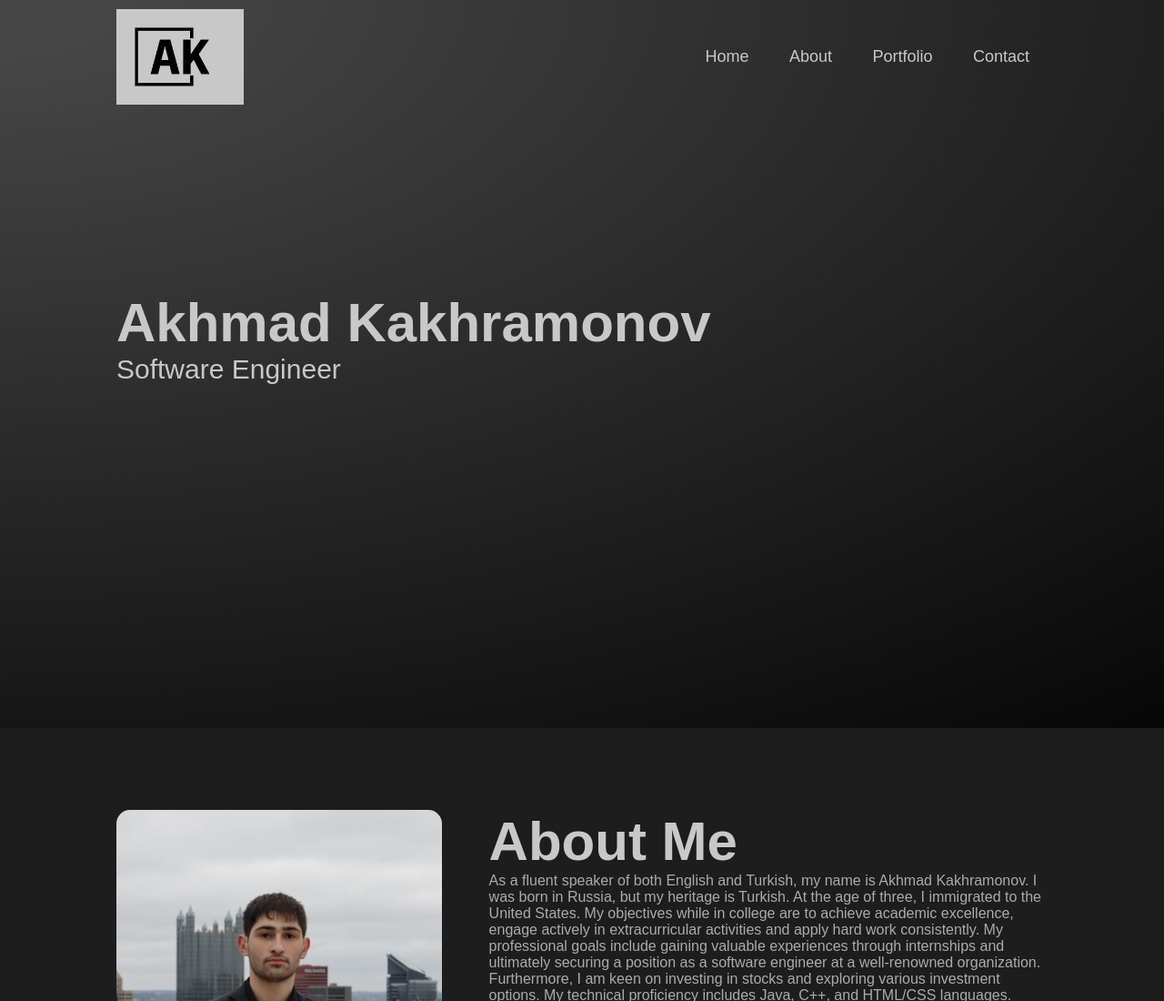
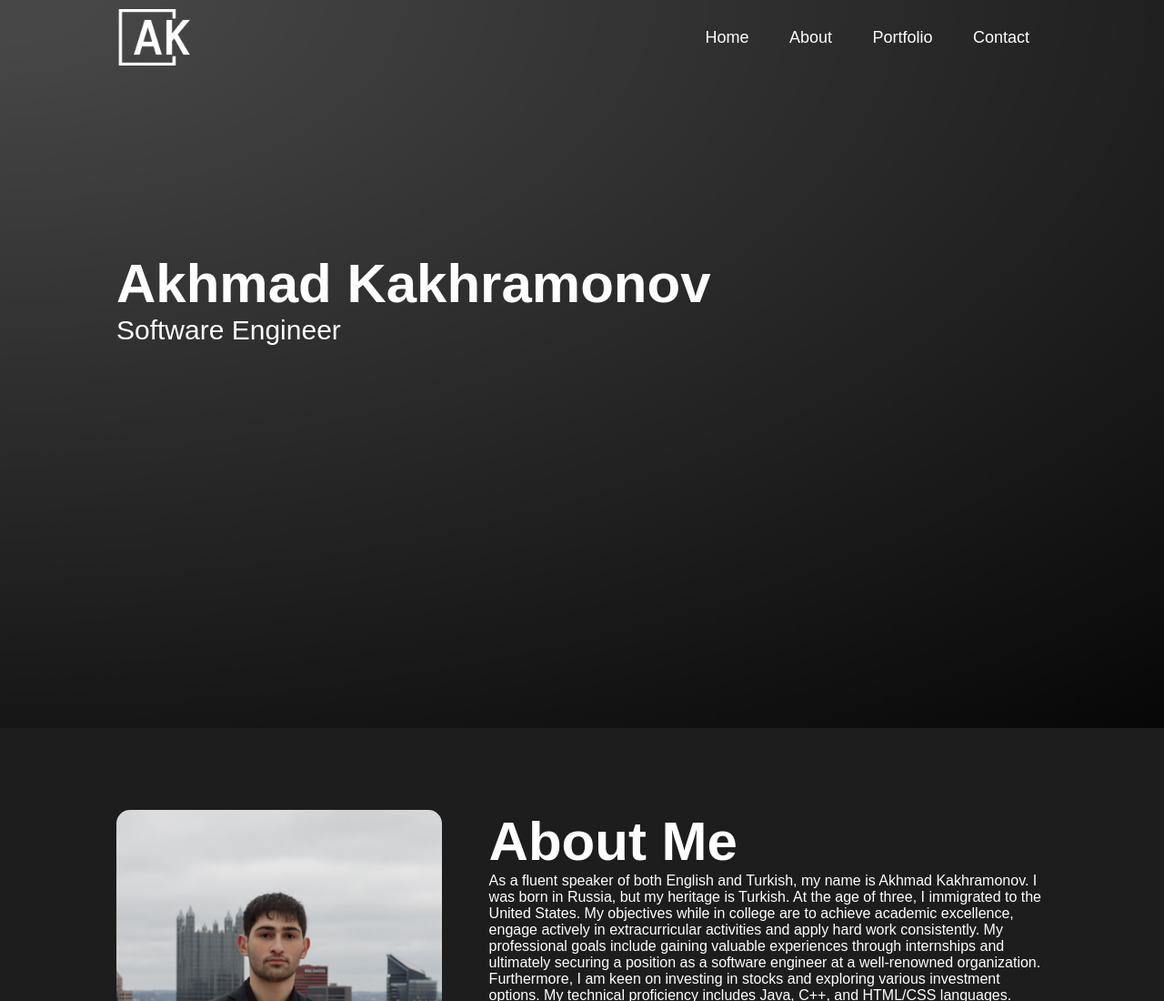
Before and after one commit to Akhmadk03/Portfolio, a plain HTML site: page Portfolio/index.html in a window 1280 px wide. Shown: the top 1100 px of the page at 91% size. Drawn offline with Linux system fonts and the light colour scheme.

Commit message:
updated stuff

```diff
--- a/Portfolio/index.html
+++ b/Portfolio/index.html
@@ -13,7 +13,7 @@
         <div id="header">
            <div class="container">
                 <nav>
-                    <img src="Images/ak-logo.png" class="logo">
+                    <img src="Images/ak-low-resolution-logo-white-on-transparent-background.png" class="logo">
                     <ul id="sidemenu">
                         <li><a href="#header">Home</a></li>
                         <li><a href="#about">About</a></li>
--- a/Portfolio/style.css
+++ b/Portfolio/style.css
@@ -9,7 +9,7 @@ html{
 }
 body{
     background: #1e1d1d;
-    Color: rgba(200,200,200,255);
+    Color: #fff;
 
 }
 #header{
@@ -29,7 +29,7 @@ nav{
     flex-wrap: wrap;
 }
 .logo{
-    width: 140px;
+    width: 100px;
 }
 nav ul li{
     display: inline-block;
@@ -37,7 +37,7 @@ nav ul li{
     margin: 10px 20px;
 }
 nav ul li a{
-    color: rgba(200,200,200,255);
+    color: #fff;
     text-decoration: none;
     font-size: 18px;
     position: relative;
@@ -64,12 +64,12 @@ nav ul li a:hover::after{
     margin-top: 20px;
 }
 .header-text h1 span{
-    color: rgba(200,200,200,255);
+    color: #fff;
 }
 /*-----------------About-----------------*/
 #about{
     padding: 80px 0;
-    color: #ababab;
+    color: #fff;
 }
 .row{
     display: flex;
@@ -89,7 +89,7 @@ nav ul li a:hover::after{
 .sub-title{
     font-size: 60px;
     font-weight: 600;
-    color: rgba(200,200,200,255);
+    color: #fff;
 }
 .tab-titles{
     display: flex;
@@ -158,7 +158,7 @@ nav ul li a:hover::after{
 }
 .services-list div a{
     text-decoration: none;
-    color: rgba(200,200,200,255);
+    color: #fff;
     font-size: 12px;
     margin-top: 20px;
     display: inline-block;
@@ -219,7 +219,7 @@ nav ul li a:hover::after{
     text-decoration: none;
     font-size: 18px;
     line-height: 60px;
-    background: #ababab;
+    background: #fff;
     width: 60px;
     height: 60px;
     border-radius: 50%;
@@ -267,7 +267,7 @@ nav ul li a:hover::after{
     text-decoration: none;
     font-size: 30px;
     margin-right: 15px;
-    color: #ababab;
+    color: #fff;
     display: inline-block;
     transition: transform 0.5s;
 }
```
Also changed, not shown: Portfolio/Images/ak-logo.png (deleted), Portfolio/Images/ak-low-resolution-logo-white-on-transparent-background.png (added).
